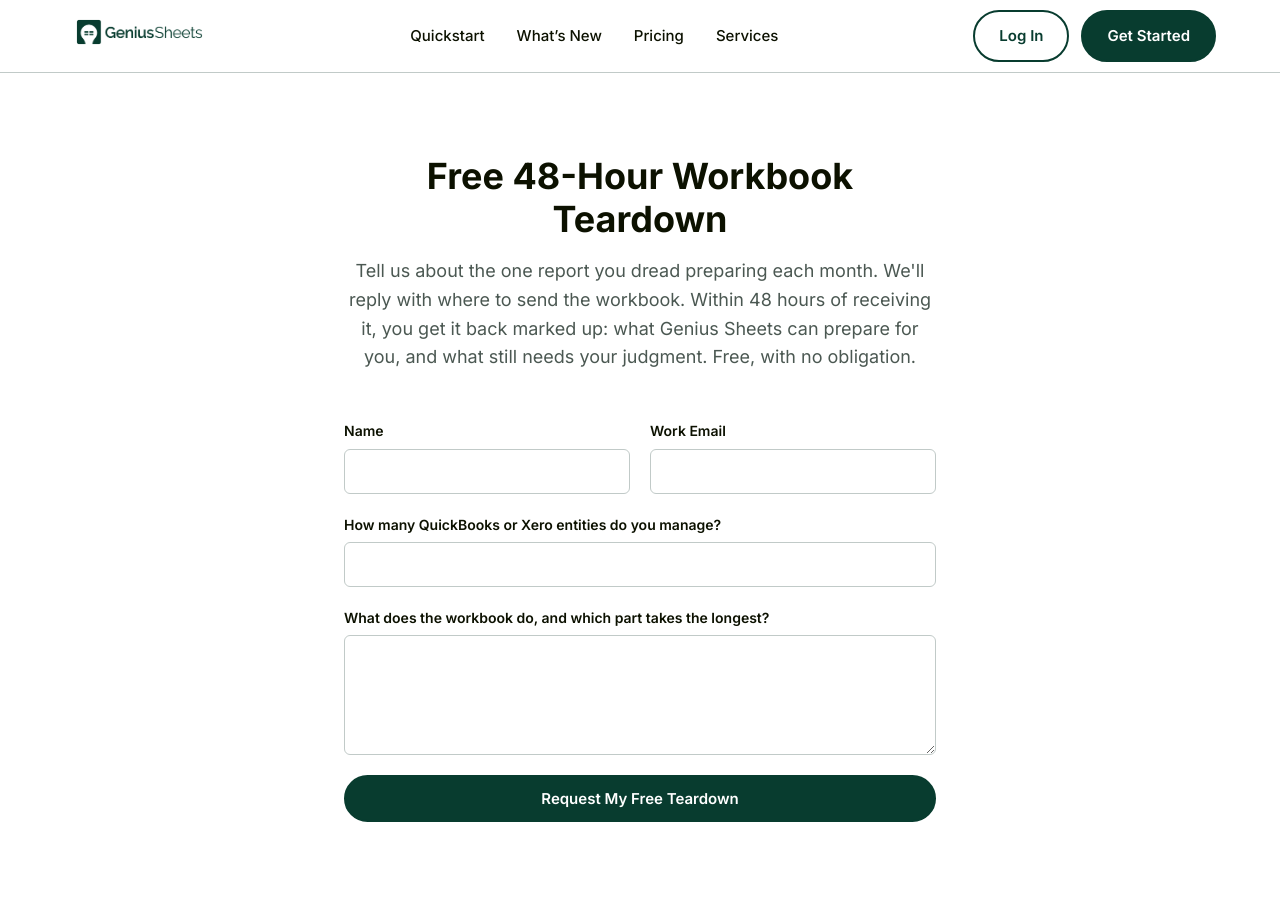
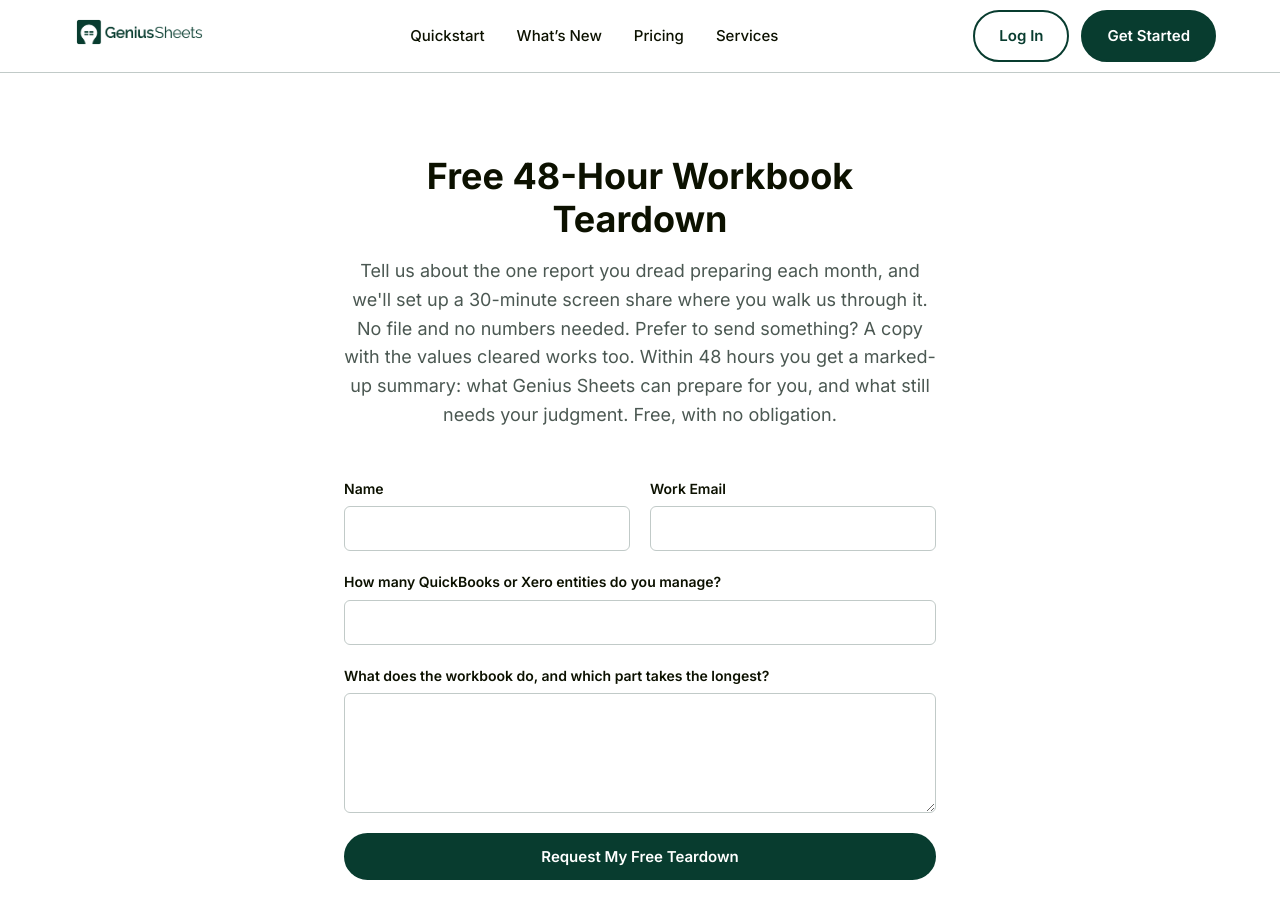
Before and after one commit to GeniusSheets/gs_site, a Jekyll site: the page built from index.html, in a window 1280 px wide and 900 px high, scrolled down 7763 px. Built offline with Jekyll 4.4.1, drawn with Linux system fonts in a browser that asks for light colours.

Commit message:
Teardown copy: lead with a screen share, no numbers needed
Co-Authored-By: Claude Opus 5.5 <noreply@anthropic.com>

```diff
--- a/_includes/structured-data.html
+++ b/_includes/structured-data.html
@@ -48,7 +48,7 @@
       "name": "What is the free workbook teardown?",
       "acceptedAnswer": {
         "@type": "Answer",
-        "text": "Send us a workbook you prepare by hand today. Within 48 hours you get it back marked up, showing which parts Genius Sheets can prepare for you and which still need your judgment. It is free and there is no obligation."
+        "text": "Walk us through a report you prepare by hand, on a 30-minute screen share or by sending a copy with the numbers removed. We never need your figures or your clients' data. Within 48 hours you get a marked-up summary showing which parts Genius Sheets can prepare for you and which still need your judgment. It is free and there is no obligation."
       }
     },
     {
--- a/index.html
+++ b/index.html
@@ -312,7 +312,7 @@ image: /assets/images/hero/hero-screenshot.png
           <span class="faq-icon">+</span>
         </button>
         <div class="faq-answer">
-          <p>Send us a workbook you prepare by hand today. Within 48 hours you get it back marked up, showing which parts Genius Sheets can prepare for you and which still need your judgment. It is free and there is no obligation. <a href="#teardown">Request one here</a>.</p>
+          <p>Walk us through a report you prepare by hand, on a 30-minute screen share or by sending a copy with the numbers removed. We never need your figures or your clients' data. Within 48 hours you get a marked-up summary showing which parts Genius Sheets can prepare for you and which still need your judgment. It is free and there is no obligation. <a href="#teardown">Request one here</a>.</p>
         </div>
       </div>
       <div class="faq-item">
@@ -368,9 +368,9 @@ image: /assets/images/hero/hero-screenshot.png
 <section class="contact-section" id="teardown">
   <div class="container">
     <h2 class="section-title">Free 48-Hour Workbook Teardown</h2>
-    <p class="section-subtitle">Tell us about the one report you dread preparing each month. We'll reply with where to send the workbook. Within 48 hours of receiving it, you get it back marked up: what Genius Sheets can prepare for you, and what still needs your judgment. Free, with no obligation.</p>
+    <p class="section-subtitle">Tell us about the one report you dread preparing each month, and we'll set up a 30-minute screen share where you walk us through it. No file and no numbers needed. Prefer to send something? A copy with the values cleared works too. Within 48 hours you get a marked-up summary: what Genius Sheets can prepare for you, and what still needs your judgment. Free, with no obligation.</p>
     {% if site.formspree_id and site.formspree_id != "" %}
-    <form class="contact-form" id="contact-form" action="https://formspree.io/f/{{ site.formspree_id }}" method="POST" data-event="teardown_request" data-success="Thanks. We'll reply within one business day with where to send your workbook.">
+    <form class="contact-form" id="contact-form" action="https://formspree.io/f/{{ site.formspree_id }}" method="POST" data-event="teardown_request" data-success="Thanks. We'll reply within one business day to set up a time.">
       <div class="form-row">
         <div class="form-group">
           <label for="td-name">Name</label>
@@ -396,7 +396,7 @@ image: /assets/images/hero/hero-screenshot.png
     </form>
     {% else %}
     <div class="contact-form-fallback">
-      <p>Email <a href="mailto:{{ site.email }}?subject=Workbook%20teardown">{{ site.email }}</a> and we'll reply with where to send your workbook.</p>
+      <p>Email <a href="mailto:{{ site.email }}?subject=Workbook%20teardown">{{ site.email }}</a> and we'll set up a time to walk through it.</p>
     </div>
     {% endif %}
   </div>
--- a/services.html
+++ b/services.html
@@ -20,7 +20,7 @@ image: /assets/images/hero/hero-screenshot.png
       <div class="service-content">
         <h2>Your Workbook, Prepared for You</h2>
         <ul class="service-list">
-          <li>It starts with a free 48-hour teardown: we mark up what can be prepared for you and what still needs your judgment</li>
+          <li>It starts with a free teardown: walk us through your workbook on a screen share, and within 48 hours we mark up what can be prepared for you and what still needs your judgment</li>
           <li>We map your existing layout to every entity's books, so your house format doesn't change</li>
           <li>Reports the ledger can't produce: partner capital schedules, management-fee calculations, property and fund rollups, lender packages</li>
         </ul>
@@ -94,8 +94,8 @@ image: /assets/images/hero/hero-screenshot.png
 <!-- CTA Section -->
 <section class="services-cta">
   <div class="container">
-    <h2>Send Us Your Workbook</h2>
-    <p>Start with the one report you dread preparing each month. Within 48 hours we show you what Genius Sheets can prepare for you.</p>
+    <h2>Walk Us Through Your Workbook</h2>
+    <p>Start with the one report you dread preparing each month. Walk us through it on a screen share, no numbers needed, and within 48 hours we show you what Genius Sheets can prepare for you.</p>
     <a href="{{ '/#teardown' | relative_url }}" class="btn btn-primary btn-lg">Request a Free Teardown</a>
   </div>
 </section>
```
